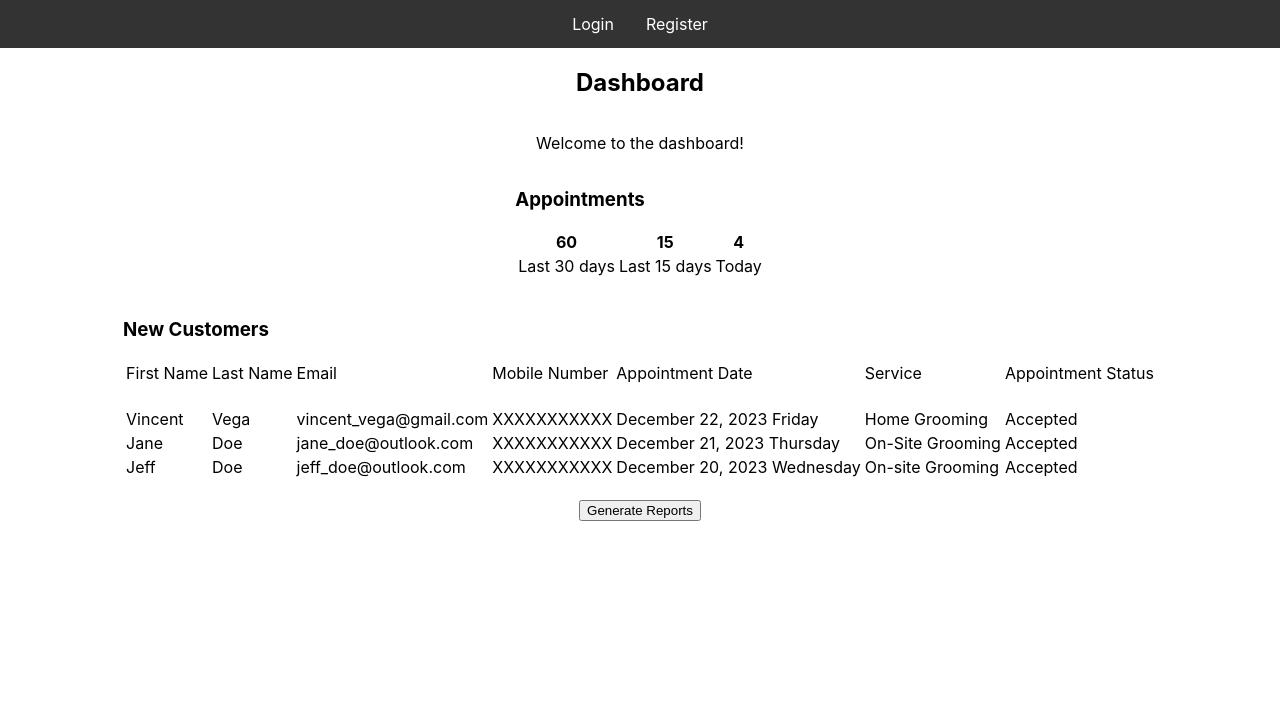
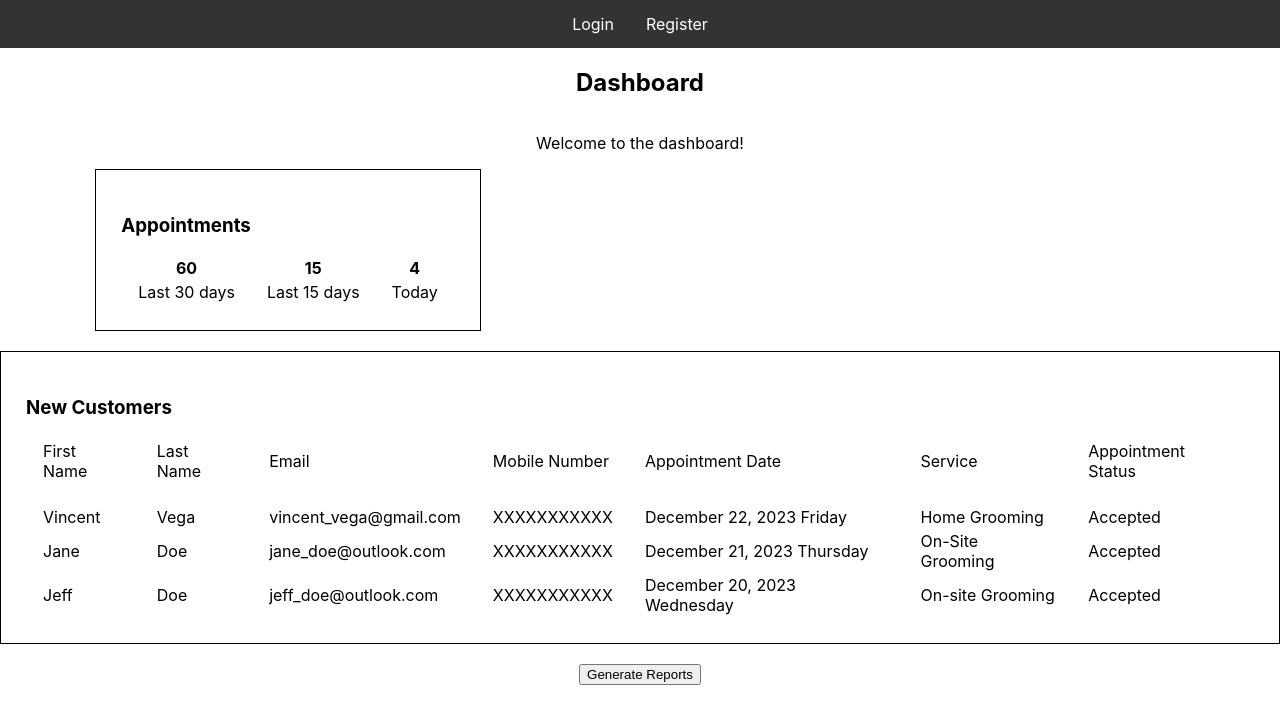
Before and after one commit to UltForce/Pawsite, a React (Create React App) app: page /dashboard in a window 1280 px wide. Shown: the top 724 px of the page. Built offline with nearby package versions, Linux system fonts and the light colour scheme; no server answers.

Commit message:
Update dashboard.css

```diff
--- a/src/dashboard.css
+++ b/src/dashboard.css
@@ -0,0 +1,30 @@
+/* dashboard css starts here */
+
+.appointmentReport {
+    margin-right: 55%;
+    display: block;
+    border: 1px solid black;
+    padding: 25px;
+    position: relative;
+  }
+
+  .column {
+
+    float: left;
+    width: 33.33%;
+    padding: 15px;
+  }
+
+
+  .customerReport {
+    border: 1px solid black;
+    align-items: flex-start;
+    padding: 25px;
+  }
+
+  .th , td{
+    padding-left: 15px;
+    padding-right: 15px;
+  }
+
+  /* dashboard css ends here */
```
